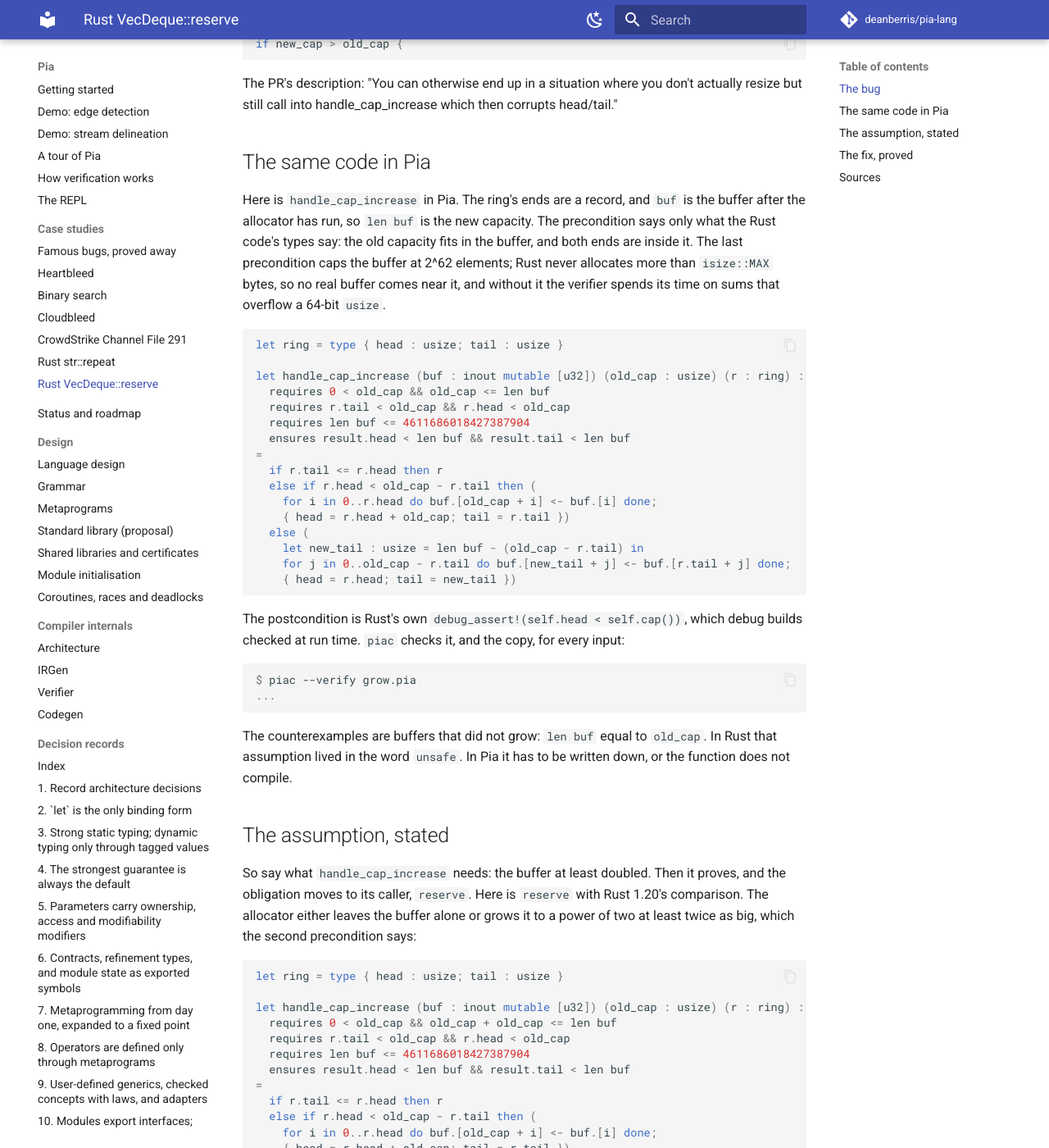
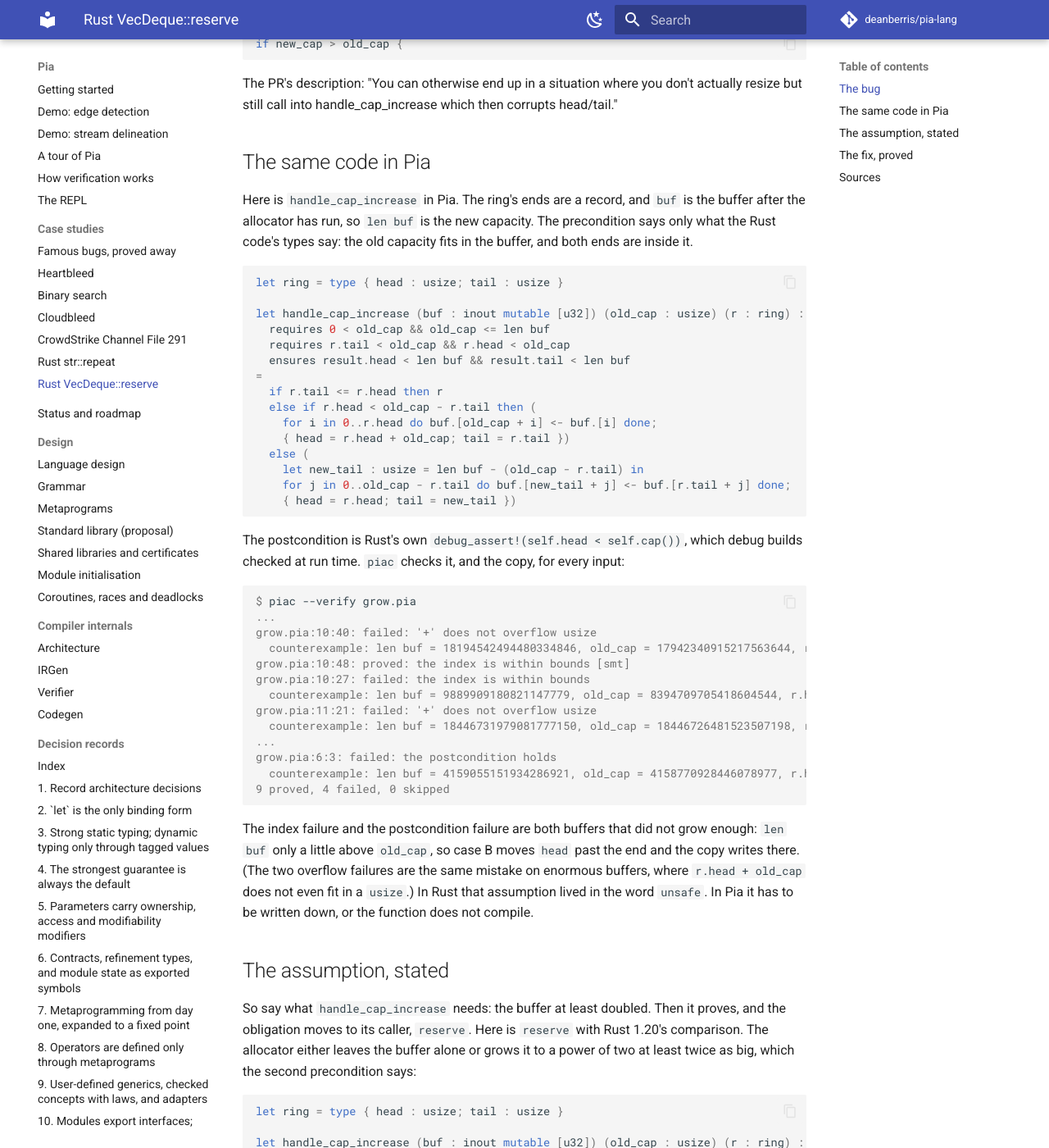
Before and after one commit to deanberris/pia-lang, an MkDocs documentation site: the page built from docs/cases/rust-vecdeque.pia.md, in a window 1280 px wide and 1400 px high, scrolled down 1490 px. Shown: the whole window at 82% size. Built offline with MkDocs 1.6.1 and Material for MkDocs 9.7.7, drawn with Linux system fonts in a browser that asks for light colours; comment, search, counter and statistics services are not loaded; some of the changed text lies outside the part shown.

Commit message:
VecDeque page: drop the buffer cap (it slowed the fixed proofs); real piac output
Co-Authored-By: Claude Opus 5.5 <noreply@anthropic.com>
Claude-Session: https://claude.ai/code/session_01SkMSarsGbfBsffQVRtycEv

````diff
--- a/docs/cases/rust-vecdeque.pia.md
+++ b/docs/cases/rust-vecdeque.pia.md
@@ -87,10 +87,7 @@ corrupts head/tail."
 Here is `handle_cap_increase` in Pia. The ring's ends are a record, and
 `buf` is the buffer after the allocator has run, so `len buf` is the new
 capacity. The precondition says only what the Rust code's types say: the
-old capacity fits in the buffer, and both ends are inside it. The last
-precondition caps the buffer at 2^62 elements; Rust never allocates more
-than `isize::MAX` bytes, so no real buffer comes near it, and without it
-the verifier spends its time on sums that overflow a 64-bit `usize`.
+old capacity fits in the buffer, and both ends are inside it.
 
 <!-- example: grow.pia -->
 <!-- expect: fail -->
@@ -100,7 +97,6 @@ let ring = type { head : usize; tail : usize }
 let handle_cap_increase (buf : inout mutable [u32]) (old_cap : usize) (r : ring) : ring
   requires 0 < old_cap && old_cap <= len buf
   requires r.tail < old_cap && r.head < old_cap
-  requires len buf <= 4611686018427387904
   ensures result.head < len buf && result.tail < len buf
 =
   if r.tail <= r.head then r
@@ -120,10 +116,24 @@ for every input:
 ```console
 $ piac --verify grow.pia
 ...
+grow.pia:10:40: failed: '+' does not overflow usize
+  counterexample: len buf = 18194542494480334846, old_cap = 17942340915217563644, r.head = 1603281467343896576, r.tail = 14573648393944432639, result = 19383492795976122362
+grow.pia:10:48: proved: the index is within bounds [smt]
+grow.pia:10:27: failed: the index is within bounds
+  counterexample: len buf = 9889909180821147779, old_cap = 8394709705418604544, r.head = 3742835996431745023, r.tail = 4611686018427387904, index = 11403114256518873090, length = 9889909180821147779
+grow.pia:11:21: failed: '+' does not overflow usize
+  counterexample: len buf = 18446731979081777150, old_cap = 18446726481523507198, r.head = 2404253697946157056, r.tail = 4611668426241343489, result = 20850980179469664254
+...
+grow.pia:6:3: failed: the postcondition holds
+  counterexample: len buf = 4159055151934286921, old_cap = 4158770928446078977, r.head = 580971992739324, r.tail = 663400120603115520
+9 proved, 4 failed, 0 skipped
 ```
 
-The counterexamples are buffers that did not grow: `len buf` equal to
-`old_cap`. In Rust that assumption lived in the word `unsafe`. In Pia it
+The index failure and the postcondition failure are both buffers that
+did not grow enough: `len buf` only a little above `old_cap`, so case B
+moves `head` past the end and the copy writes there. (The two overflow
+failures are the same mistake on enormous buffers, where `r.head +
+old_cap` does not even fit in a `usize`.) In Rust that assumption lived in the word `unsafe`. In Pia it
 has to be written down, or the function does not compile.
 
 ## The assumption, stated
@@ -142,7 +152,6 @@ let ring = type { head : usize; tail : usize }
 let handle_cap_increase (buf : inout mutable [u32]) (old_cap : usize) (r : ring) : ring
   requires 0 < old_cap && old_cap + old_cap <= len buf
   requires r.tail < old_cap && r.head < old_cap
-  requires len buf <= 4611686018427387904
   ensures result.head < len buf && result.tail < len buf
 =
   if r.tail <= r.head then r
@@ -157,7 +166,6 @@ let handle_cap_increase (buf : inout mutable [u32]) (old_cap : usize) (r : ring)
 let reserve (buf : inout mutable [u32]) (old_cap : usize) (r : ring) : ring
   requires 0 < old_cap && r.tail < old_cap && r.head < old_cap
   requires len buf = old_cap || old_cap + old_cap <= len buf
-  requires len buf <= 4611686018427387904
 =
   let capacity : usize = old_cap - 1 in
   if len buf > capacity then handle_cap_increase buf old_cap r else r
@@ -166,12 +174,16 @@ let reserve (buf : inout mutable [u32]) (old_cap : usize) (r : ring) : ring
 ```console
 $ piac --verify reserve.pia
 ...
+reserve.pia:22:30: failed: the precondition of 'handle_cap_increase' holds
+  counterexample: len buf = 16583426343899006287, old_cap = 16583426343899006287, r.head = 433509266868928512, r.tail = 0
+reserve.pia:22:30: proved: the precondition of 'handle_cap_increase' holds [smt]
+15 proved, 1 failed, 0 skipped
 ```
 
 The verifier finds the bug report's case: the buffer did not grow, the
 comparison against `capacity` still passed, and the unsafe move would
 have run. A call reports one goal per precondition of the callee, in
-order, so the failure is the first one, the doubling; the others hold.
+order, so the failure is the first one, the doubling; the second holds.
 
 ## The fix, proved
 
@@ -184,7 +196,6 @@ let ring = type { head : usize; tail : usize }
 let handle_cap_increase (buf : inout mutable [u32]) (old_cap : usize) (r : ring) : ring
   requires 0 < old_cap && old_cap + old_cap <= len buf
   requires r.tail < old_cap && r.head < old_cap
-  requires len buf <= 4611686018427387904
   ensures result.head < len buf && result.tail < len buf
 =
   if r.tail <= r.head then r
@@ -203,7 +214,6 @@ and `reserve` compares against the old capacity, as Rust's fix does:
 let reserve (buf : inout mutable [u32]) (old_cap : usize) (r : ring) : ring
   requires 0 < old_cap && r.tail < old_cap && r.head < old_cap
   requires len buf = old_cap || old_cap + old_cap <= len buf
-  requires len buf <= 4611686018427387904
   ensures result.head < len buf && result.tail < len buf
 =
   if len buf > old_cap then handle_cap_increase buf old_cap r else r
@@ -214,6 +224,10 @@ Every goal on this page is proved:
 ```console
 $ piac --verify rust-vecdeque.pia.md
 ...
+rust-vecdeque.pia.md:199:3: proved: the postcondition holds [smt]
+...
+rust-vecdeque.pia.md:217:3: proved: the postcondition holds [smt]
+16 proved, 0 failed, 0 skipped
 ```
 
 Two numbers named "capacity", one of them off by one from the other, is
````
